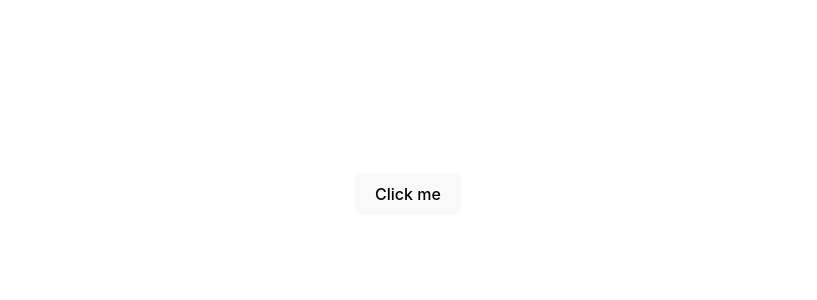
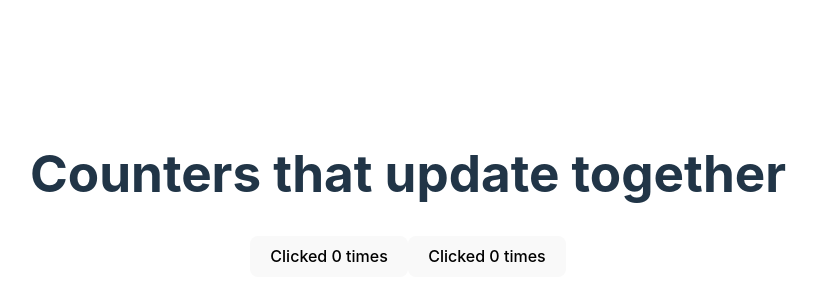
Before and after one commit to O127Lorenz/appdev1, a React (Vite) app in the folder react_quickstart/: page / in a window 1280 px wide. Shown: the part 206-506 px from the top of the page, without its empty margins (232-1049 px from the left). Built offline with nearby package versions, Linux system fonts and the light colour scheme.

Commit message:
I’m done completing the section on using hooks and Sharing data between components

```diff
--- a/react_quickstart/src/App.jsx
+++ b/react_quickstart/src/App.jsx
@@ -6,20 +6,27 @@ import './App.css'
 function App() {
 
 
-  return (
-   <MyButton/>
-  )
+  const [count, setCount] = useState(0);
 
-};
-function MyButton() {
   function handleClick() {
-    alert('You clicked me!');
+	setCount(count + 1);
   }
 
   return (
-    <button onClick={handleClick}>
-      Click me
-    </button>
+	<div>
+  	<h1>Counters that update together</h1>
+  	<MyButton count={count} onClick={handleClick} />
+  	<MyButton count={count} onClick={handleClick} />
+	</div>
+  );
+
+
+};
+function MyButton({ count, onClick }) {
+  return (
+	<button onClick={onClick}>
+  	Clicked {count} times
+	</button>
   );
 }
 
```
